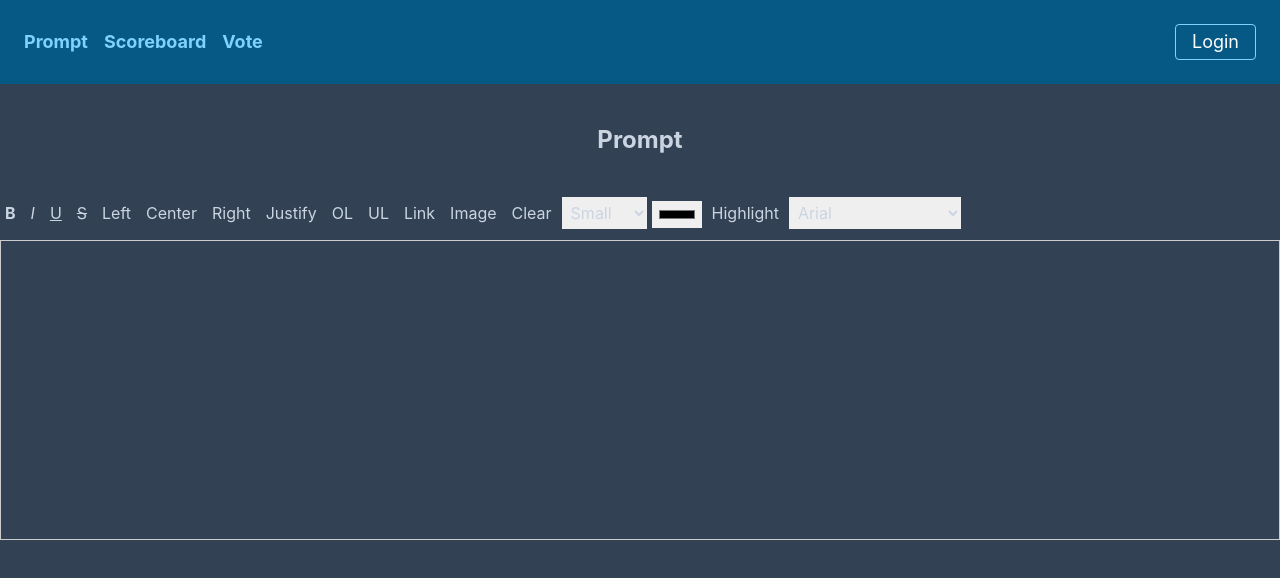
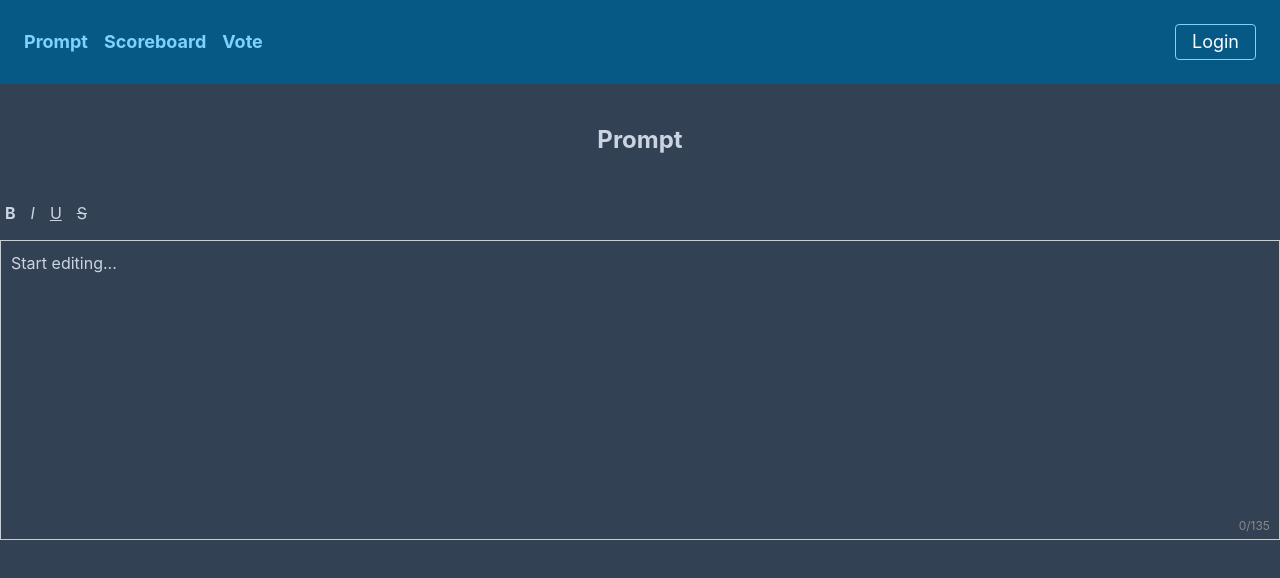
Before and after one commit to stewartkwokca/impromptu, a React (Create React App) app in the folder impromptu-client/: page /prompt in a window 1280 px wide. Shown: the top 578 px of the page. Built offline with nearby package versions, Linux system fonts and the light colour scheme; no server answers.

Commit message:
fixes some issues with character count

```diff
--- a/impromptu-client/src/pages/Prompt.js
+++ b/impromptu-client/src/pages/Prompt.js
@@ -6,6 +6,7 @@ const api_url = "http://localhost:8000";
 const Prompt = () => {
     const [prompt, setPrompt] = useState("");
     const [editorContent, setEditorContent] = useState("Start editing...");
+    const [charCount, setCharCount] = useState(0);
 
     useEffect(() => {
         axios.get(`${api_url}/prompt`).then((res, err) => {
@@ -28,6 +29,12 @@ const Prompt = () => {
         }
     }
 
+    const handleInput = (e) => {
+        const content = e.currentTarget.innerHTML;
+        setEditorContent(content);
+        setCharCount(content.length);
+    }
+
     return (
         <div className="center">
             <div className="place-content-center">
@@ -40,32 +47,23 @@ const Prompt = () => {
                 <button onClick={() => formatText('italic')}><i>I</i></button>
                 <button onClick={() => formatText('underline')}><u>U</u></button>
                 <button onClick={() => formatText('strikeThrough')}><s>S</s></button>
-                <button onClick={() => formatText('justifyLeft')}>Left</button>
-                <button onClick={() => formatText('justifyCenter')}>Center</button>
-                <button onClick={() => formatText('justifyRight')}>Right</button>
-                <button onClick={() => formatText('justifyFull')}>Justify</button>
-                <button onClick={() => formatText('insertOrderedList')}>OL</button>
-                <button onClick={() => formatText('insertUnorderedList')}>UL</button>
-                <button onClick={() => formatText('createLink', prompt('Enter URL:'))}>Link</button>
-                <button onClick={insertImage}>Image</button>
-                <button onClick={() => formatText('removeFormat')}>Clear</button>
-                <select onChange={(e) => formatText('fontSize', e.target.value)}>
-                    <option value="1">Small</option>
-                    <option value="3">Normal</option>
-                    <option value="5">Large</option>
-                </select>
-                <input type="color" onChange={(e) => formatText('foreColor', e.target.value)}/>
-                <button onClick={() => formatText('hiliteColor', prompt('Enter a background color:'))}>Highlight</button>
-                <select onChange={(e) => formatText('fontName', e.target.value)}>
-                    <option value="Arial">Arial</option>
-                    <option value="Courier New">Courier New</option>
-                    <option value="Times New Roman">Times New Roman</option>
-                </select>
             </div>
-            <div id="editor"
-                 contentEditable="true"
-                 onInput={(e) => setEditorContent(e.target.value)}
-                 style={{border: "1px solid #ccc", minHeight: "300px", padding: "10px"}}>
+            <div style={{ position: "relative" }}>
+                <div id="editor"
+                    contentEditable="true"
+                    dangerouslySetInnerHTML={{ __html: editorContent }}
+                    onInput={handleInput}
+                    style={{ border: "1px solid #ccc", minHeight: "300px", padding: "10px" }}>
+                </div>
+                <div style={{
+                    position: "absolute",
+                    bottom: "5px",
+                    right: "10px",
+                    fontSize: "12px",
+                    color: "#888"
+                }}>
+                    {charCount}/135
+                </div>
             </div>
             {/* Inline CSS for simplicity */}
             <style>{`
```
